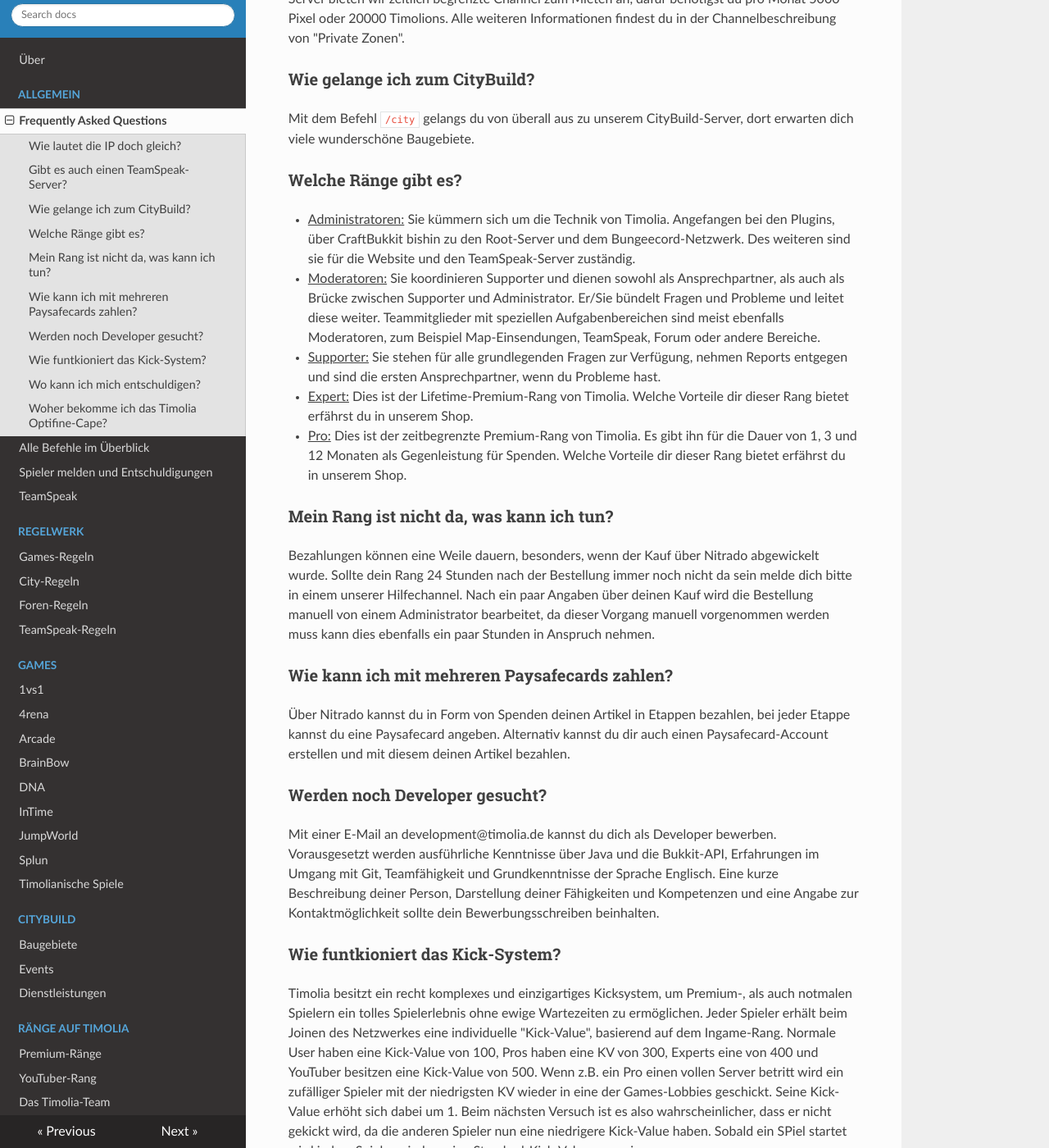
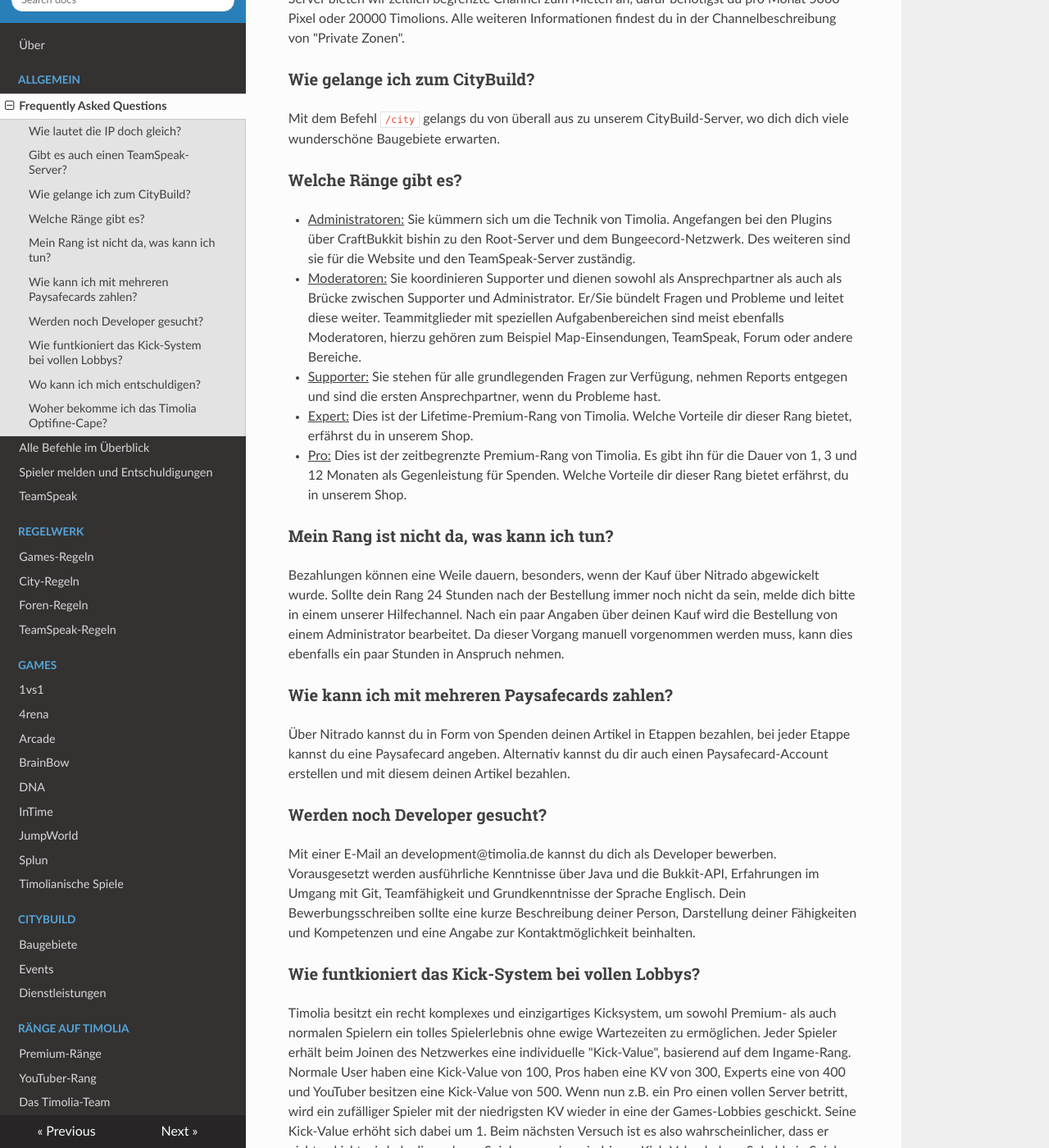
Before and after one commit to TimoliaDE/HowTo, an MkDocs documentation site: the page built from docs/faq.md, in a window 1280 px wide and 1400 px high, scrolled down 393 px. Shown: the whole window at 82% size. Built offline with MkDocs 1.6.1, drawn with Linux system fonts in a browser that asks for light colours; nearby versions of some CDN libraries; old or Windows-style settings are respelled for this version of MkDocs; some of the changed text lies outside the part shown.

Commit message:
FAQ Rechtschreibung fixed

```diff
--- a/docs/faq.md
+++ b/docs/faq.md
@@ -6,34 +6,34 @@ Wir wünschen dir viel Spaß beim Spielen auf unserem Netzwerk!
 
 ### Gibt es auch einen TeamSpeak-Server?
 Mit der TeamSpeak-Server-IP ts.timolia.de gelangst du zu unserem TeamSpeak-Server.
-Dort gibt es nicht nur Hilfechannel zum schnellen Support, auch öffentliche Zonen erwarten dich.
+Dort gibt es nicht nur Hilfechannel für schnellen Support, auch öffentliche Zonen erwarten dich.
 Auf unserem Server bieten wir zeitlich begrenzte Channel zum Mieten an,
 dafür benötigst du pro Monat 5000 Pixel oder  20000 Timolions.
 Alle weiteren Informationen findest du in der Channelbeschreibung von "Private Zonen".
 
 ### Wie gelange ich zum CityBuild?
-Mit dem Befehl `/city` gelangs du von überall aus zu unserem CityBuild-Server, dort erwarten dich viele wunderschöne Baugebiete.
+Mit dem Befehl `/city` gelangs du von überall aus zu unserem CityBuild-Server, wo dich dich viele wunderschöne Baugebiete erwarten.
 
 ### Welche Ränge gibt es?
 - <u>Administratoren:</u>
-Sie kümmern sich um die Technik von Timolia. Angefangen bei den Plugins, über CraftBukkit bishin zu den Root-Server und dem Bungeecord-Netzwerk.
+Sie kümmern sich um die Technik von Timolia. Angefangen bei den Plugins über CraftBukkit bishin zu den Root-Server und dem Bungeecord-Netzwerk.
 Des weiteren sind sie für die Website und den TeamSpeak-Server zuständig.
 - <u>Moderatoren:</u>
-Sie koordinieren Supporter und dienen sowohl als Ansprechpartner, als auch als Brücke zwischen Supporter und Administrator.
+Sie koordinieren Supporter und dienen sowohl als Ansprechpartner als auch als Brücke zwischen Supporter und Administrator.
 Er/Sie bündelt Fragen und Probleme und leitet diese weiter. Teammitglieder mit speziellen Aufgabenbereichen sind meist ebenfalls Moderatoren,
-zum Beispiel Map-Einsendungen, TeamSpeak, Forum oder andere Bereiche.
+hierzu gehören zum Beispiel Map-Einsendungen, TeamSpeak, Forum oder andere Bereiche.
 - <u>Supporter:</u>
 Sie stehen für alle grundlegenden Fragen zur Verfügung, nehmen Reports entgegen und sind die ersten Ansprechpartner, wenn du Probleme hast.
 - <u>Expert:</u>
-Dies ist der Lifetime-Premium-Rang von Timolia. Welche Vorteile dir dieser Rang bietet erfährst du in unserem Shop.
+Dies ist der Lifetime-Premium-Rang von Timolia. Welche Vorteile dir dieser Rang bietet, erfährst du in unserem Shop.
 - <u>Pro:</u>
 Dies ist der zeitbegrenzte Premium-Rang von Timolia. Es gibt ihn für die Dauer von 1, 3 und 12 Monaten als Gegenleistung für Spenden.
-Welche Vorteile dir dieser Rang bietet erfährst du in unserem Shop.
+Welche Vorteile dir dieser Rang bietet erfährst, du in unserem Shop.
 
 ### Mein Rang ist nicht da, was kann ich tun?
 Bezahlungen können eine Weile dauern, besonders, wenn der Kauf über Nitrado abgewickelt wurde. Sollte dein Rang 24 Stunden nach der Bestellung immer noch
-nicht da sein melde dich bitte in einem unserer Hilfechannel. Nach ein paar Angaben über deinen Kauf wird die Bestellung manuell von einem Administrator bearbeitet,
-da dieser Vorgang manuell vorgenommen werden muss kann dies ebenfalls ein paar Stunden in Anspruch nehmen.
+nicht da sein, melde dich bitte in einem unserer Hilfechannel. Nach ein paar Angaben über deinen Kauf wird die Bestellung von einem Administrator bearbeitet.
+Da dieser Vorgang manuell vorgenommen werden muss, kann dies ebenfalls ein paar Stunden in Anspruch nehmen.
 
 ### Wie kann ich mit mehreren Paysafecards zahlen?
 Über Nitrado kannst du in Form von Spenden deinen Artikel in Etappen bezahlen, bei jeder Etappe kannst du eine Paysafecard angeben.
@@ -41,21 +41,21 @@ Alternativ kannst du dir auch einen Paysafecard-Account erstellen und mit diesem
 
 ### Werden noch Developer gesucht?
 Mit einer E-Mail an development@timolia.de kannst du dich als Developer bewerben. Vorausgesetzt werden ausführliche Kenntnisse über Java und die
-Bukkit-API, Erfahrungen im Umgang mit Git, Teamfähigkeit und Grundkenntnisse der Sprache Englisch. Eine kurze Beschreibung deiner Person,
-Darstellung deiner Fähigkeiten und Kompetenzen und eine Angabe zur Kontaktmöglichkeit sollte dein Bewerbungsschreiben beinhalten.
+Bukkit-API, Erfahrungen im Umgang mit Git, Teamfähigkeit und Grundkenntnisse der Sprache Englisch. Dein Bewerbungsschreiben sollte eine kurze Beschreibung deiner Person,
+Darstellung deiner Fähigkeiten und Kompetenzen und eine Angabe zur Kontaktmöglichkeit beinhalten.
 
-### Wie funtkioniert das Kick-System?
-Timolia besitzt ein recht komplexes und einzigartiges Kicksystem, um Premium-, als auch notmalen Spielern ein tolles Spielerlebnis ohne ewige Wartezeiten zu ermöglichen.
+### Wie funtkioniert das Kick-System bei vollen Lobbys?
+Timolia besitzt ein recht komplexes und einzigartiges Kicksystem, um sowohl Premium- als auch normalen Spielern ein tolles Spielerlebnis ohne ewige Wartezeiten zu ermöglichen.
 Jeder Spieler erhält beim Joinen des Netzwerkes eine individuelle "Kick-Value", basierend auf dem Ingame-Rang. Normale User haben eine Kick-Value von 100,
-Pros haben eine KV von 300, Experts eine von 400 und YouTuber besitzen eine Kick-Value von 500. Wenn z.B. ein Pro einen vollen Server betritt wird ein zufälliger
+Pros haben eine KV von 300, Experts eine von 400 und YouTuber besitzen eine Kick-Value von 500. Wenn nun z.B. ein Pro einen vollen Server betritt, wird ein zufälliger
 Spieler mit der niedrigsten KV wieder in eine der Games-Lobbies geschickt. Seine Kick-Value erhöht sich dabei um 1. Beim nächsten Versuch ist es also wahrscheinlicher, dass er nicht
-gekickt wird, da die anderen Spieler nun eine niedrigere Kick-Value haben. Sobald ein SPiel startet wird jedem Spieler wieder seine Standard-Kick-Value zugewiesen.
+gekickt wird, da die anderen Spieler nun eine niedrigere Kick-Value haben. Sobald ein Spiel startet, wird jedem Spieler wieder seine Standard-Kick-Value zugewiesen.
 
 ### Wo kann ich mich entschuldigen?
-Wenn du gebannt wurdest kannst du mit  einem Entbannungsantrag eine maximale Bannverkürzung von 1/3 deiner Bannzeit bekommen, sofern
+Wenn du gebannt wurdest, kannst du mit  einem Entbannungsantrag eine Bannverkürzung von maximal 1/3 deiner Bannzeit bekommen, sofern
 deine Entschuldigung sehr gut geschrieben ist. Diese kannst du entweder in unserem Forum "Gebannt" oder im Hilfechannel posten, alternativ
-kannst du auch eine EMail an gebannt@timolia.de schreiben. Achtung! Solltest du zwei Mal wegen Hacking gebannt worden sein oder hast eine
-Bannzeit von insgesamt 60 Tagen besteht für dich keine Chance auf eine Entbannung.
+kannst du auch eine E-Mail an gebannt@timolia.de schreiben. Achtung! Solltest du zwei Mal wegen Hacking gebannt worden sein oder hast eine
+Bannzeit von insgesamt über 45 Tagen, besteht für dich keine Chance mehr auf eine Entbannung.
 
 ### Woher bekomme ich das Timolia Optifine-Cape?
 - URL: http://www.needcoolshoes.com/banner?=paeyeseqpwphec
@@ -67,22 +67,23 @@ Bannzeit von insgesamt 60 Tagen besteht für dich keine Chance auf eine Entbannu
 
 ### Wo sind Teams erlaubt?
 In 4rena und InTime sind Teams ausdrücklich verboten, in BrainBow wird Teaming lediglich zwischen zwei Teams toleriert.
-Wer in den Timolianischen Spielen teamt hat keine Konsequenzen zu befürchten.
+Wer in den Timolianischen Spielen teamt, hat keine Konsequenzen zu befürchten.
 
 ### Wie funktioniert ... ?
-In jeder Lobby eines Modus findest du in deinem Inventar eine genaue Erklärung, die das jeweilige Spielgeschehen erläutert.
+In jeder Lobby der Modi findest du in deinem Inventar eine genaue Erklärung, die das jeweilige Spielgeschehen erläutert.
 
 ### Kann ich auch Supporter, Moderator oder Admin werden?
 Durch positives Auffallen in Form von Live- und Chatreports, positiver Aktivität im Ingame-Chat, Hilfsbereitschaft oder andere Arten von Engagement kannst du
 deine Chancen auf ein Bewerbungsgespräch steigern, doch auch ohne besonderen Rang kannst du unser Servernetzwerk in vielerlei Hinsicht unterstützen.
+Explizite Bewerbungen sind nur für den Developer Rang möglich.
 
 ### Wie kann ich Builder werden?
 In angekündigten Bauevents könnt ihr eure Baukünste unter Beweis stellen,
 mit etwas Glück und viel Talent seid ihr vielleicht schon bald ein Teil des Bauteams.
 
 ### Wo kann ich Maps einsenden?
-In unserem Forum im Themenbereich “Map-Einsendungen” können gebaute Arenen präsentiert werden, diese werden von allen Teammitgliedern,
-insbesondere von unserem Bauteam begutachtet.
+In unserem Forum im Themenbereich “Map-Einsendungen” können gebaute Arenen präsentiert werden, welche von allen Teammitgliedern,
+insbesondere von unserem Bauteam begutachtet werden.
 
 ### Darf ich Arenen von Timolia verwenden?
 Alle Maps, die du auf unserem Netzwerk findest, bieten wir nicht zum Download an, da es nicht gerne gesehen wird, wenn unsere Arenen ohne vorherige Zustimmung verbreitet werden.
@@ -92,21 +93,22 @@ Jedoch werden wir in keinster Weise gegen die Verwendung unserer Maps vorgehen,
 
 Mit dem CityBuild begann alles. Am 07.05.2011 gründete Tim den CityBuild Timolias. Dieser Server existiert noch heute.
 Timolia besitzt ein goldenes Herz, einen der schönsten CityBuild-Server der Minecraft-Community. Die Welt ist überzogen mit vielen einzigartigen Baugebieten.
-Der CityBuild ist ein Community-Basierter Survival-Bauserver. Es gibt viele verschiedene Baugebiete an denen du dich auf deine Weise austoben kannst.
-Hierbei kannst du deiner Kreativität freien Lauf lassen.
+Der CityBuild ist ein Community-Basierter Survival-Bauserver. Es gibt viele verschiedene Baugebiete an denen du dich auf deine Weise austoben und deiner Kreativität dabei freien Lauf lassen kannst
 
 ### Wie gelange ich  auf den CityBuild?
 Du kannst uns jederzeit auf dem Timolia-Netzwerk aufsuchen. Gib dafür einfach /city im Chat ein und der Spaß kann beginnen!
 
 ### Was kann ich hier machen?
-Auf dem CityBuild-Server kannst du dir Grundstücke kaufen und diese dem Baugebiet entsprechend bebauen. Hier und da finden kleine Events in Form von zum Beispiel Minigames statt
-und auch eine PvP Arena ist vorhanden. Desweiteren kannst du viele weitere Dinge mit anderen Usern entdecken.
+Auf dem CityBuild-Server kannst du dir Grundstücke kaufen und diese dem Baugebiet entsprechend bebauen. Hier und da finden kleine Events in Form von (zum Beispiel) Minigames statt.
+Auch eine PvP Arena ist natürlich vorhanden. Desweiteren kannst du viele weitere Dinge mit anderen Usern entdecken.
 
 ### Wo finde ich das Tutorial?
 Wenn du das erste Mal auf den Citybuild joinst, landest du direkt bei deiner ersten Mission. Hier wird dir Stück für Stück alles erklärt und der Einstieg auf den Citybuild erleichtert.
 
 ### Wie bekomme ich mein Startgrundstück?
-Du bekommst dein Startergrundstück kostenlos in der Weststadt. Wenn du auf einen beliebigen Weststadtserver joinst, wird dir ein Grundstück zugewiesen.
+Du bekommst dein Startergrundstück kostenlos in der Weststadt. Wenn du auf einen beliebigen Weststadtserver joinst, wird dir automatisch ein Grundstück zugewiesen.
+Du kannst innerhalb der Weststadt jederzeit umziehen. Klicke hierzu einfach auf das Schild eines freien Grundstücks und bestätige im Chat.
+Achtung: Dieser Vorgang kostet dich pro Umzug 1000 Timolions!
 
 ### Was sind Missionen?
 Du kannst jederzeit, wenn du dich auf dem Citybuild befindest gewisse Missionen abschließen. Eine genaue Übersicht über aller Missionen wird dir Ingame per `/mission` aufgelistet.
```
Also changed, not shown: other parts of docs/faq.md (+12 -10 lines).
